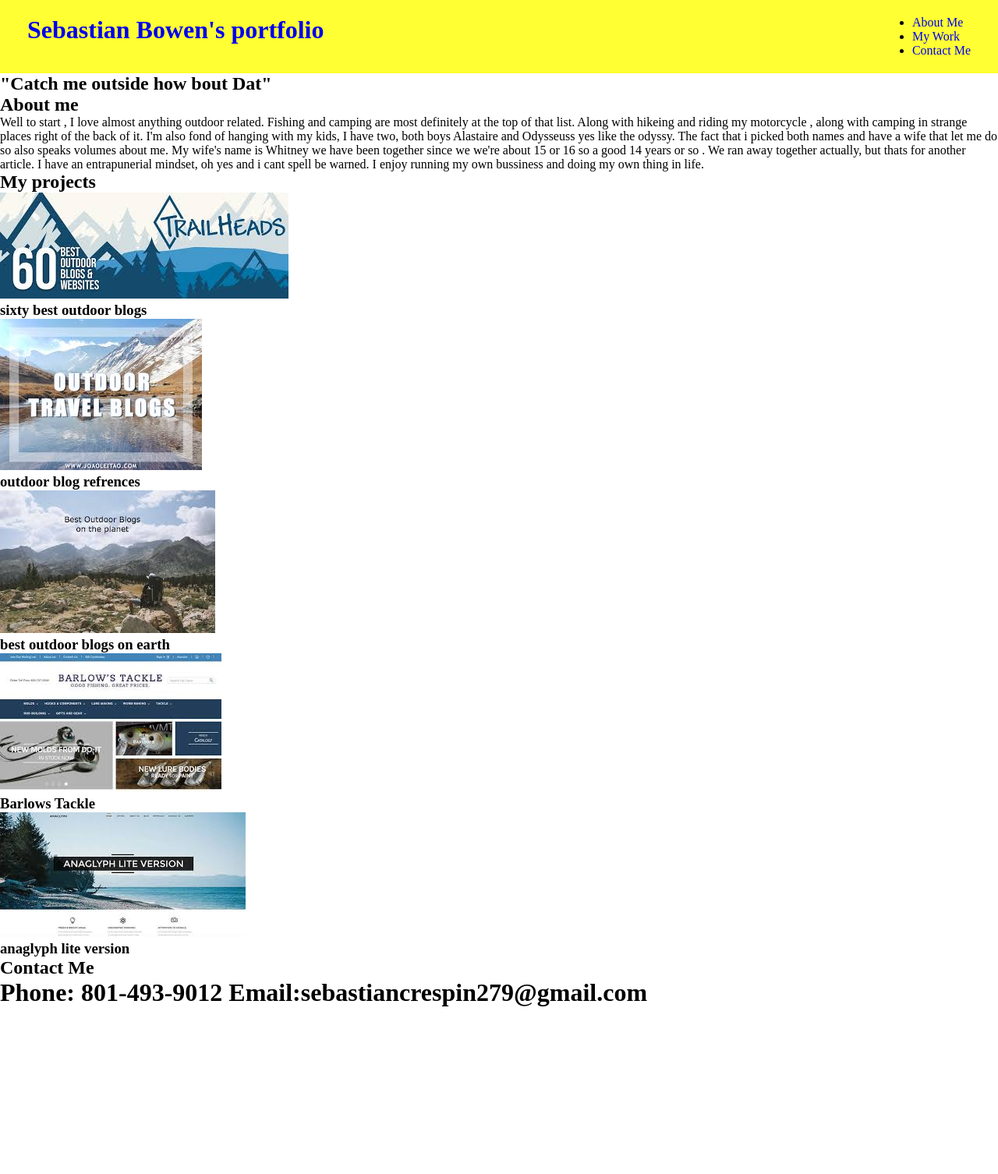
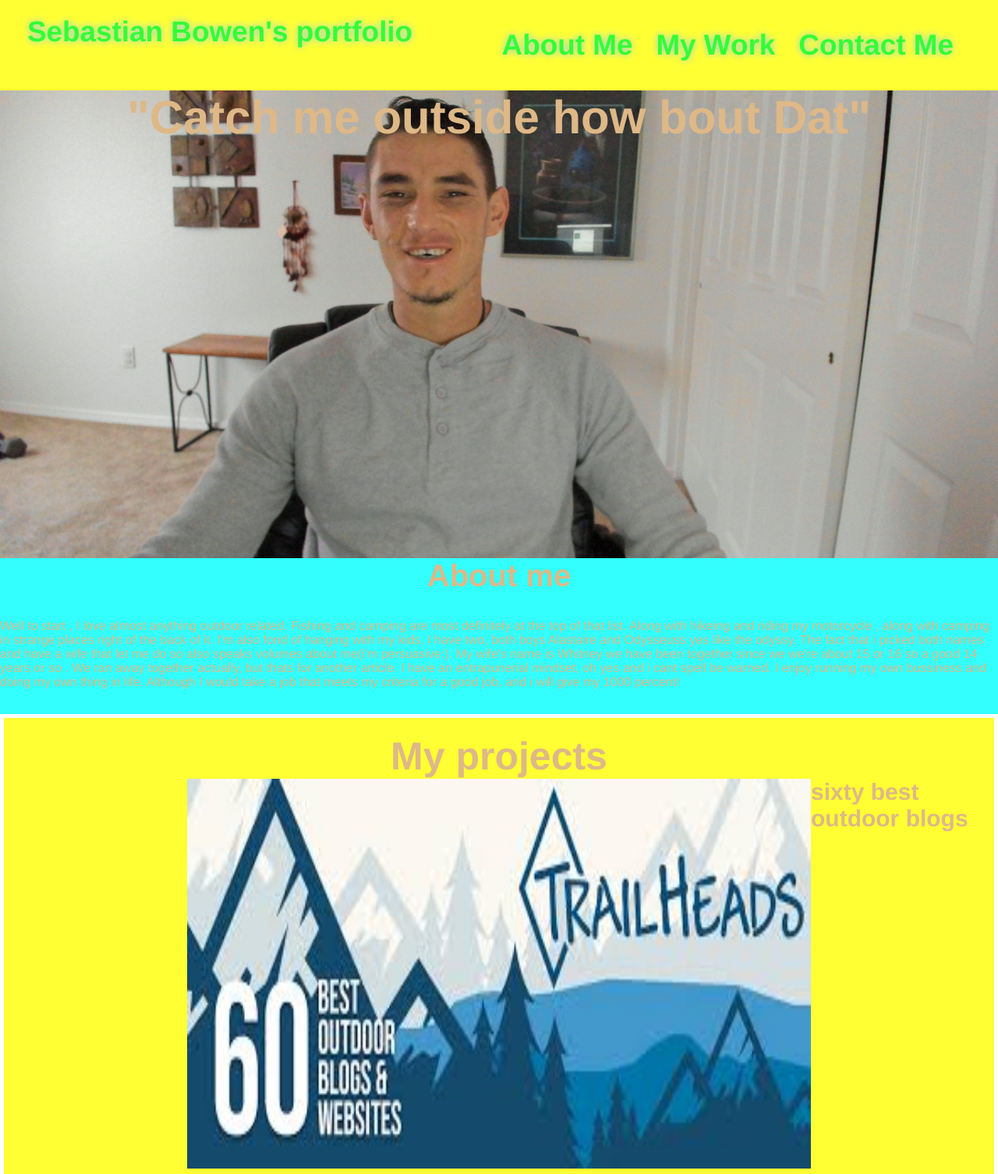
Before and after one commit to Sebastian2908-2007/Sebastian-Bowen-the-portfolio, a plain HTML site: page index.html in a window 1280 px wide. Shown: the top 1506 px of the page at 78% size. Before the commit the page ends 1292 px from the top, so only its background shows below. Drawn offline with Linux system fonts and the light colour scheme.

Commit message:
done product

```diff
--- a/assets/style.css
+++ b/assets/style.css
@@ -8,19 +8,235 @@
     margin: 0;
     padding: 0;
 }
-
+body {
+    color: burlywood;
+    font-family: helvetica, arial, sans-serif;
+    height: 100%;
+}
+html {
+    height: 100%;
+}
 
 header {
     padding: 20px 35px;
     background-color: var(--third-color);
     display: flex;
     justify-content: space-between;
+    flex-wrap: wrap;
 
 
 }
 header a {
     text-decoration: none;
-}
-.hero {
+    font-size: 2.88vw;
+    color: var(--secondary-color);
+    text-shadow: 0 0 10px rgba(135,206,235,1);
 
 }
+header nav {
+    margin: 7px;
+
+}
+header nav ul {
+    display: flex;
+    flex-wrap: wrap;
+    justify-content: space-between;
+    align-items: center;
+    list-style: none;
+}
+header nav ul li {
+    padding: 10px 15px;
+    font-weight: bold;
+    font-size: 1.88vw;
+    text-shadow: 0 0 10px rgba(135,206,235,1);
+
+}
+header nav ul li a:hover {
+    background: var(--third-color);
+    color: var(--primary-color);
+    border-radius: 20px;
+    text-shadow: none;
+
+}
+/* header styles end */
+
+
+/* footer begins */
+footer {
+    background: var(--primary-color);
+    padding: 50px 45px;
+    display: flex;
+    justify-content: space-between;
+    flex-wrap: wrap;
+    width: 100%
+}
+footer h2 {
+    color: var(--third-color);
+    font-size: 50px;
+}
+/* end footer*/
+
+
+/* hero begins */
+
+
+.hero {
+    background-image: url(./me.jpg);
+    height: 600px;
+    background-size: cover;
+    display: flex;
+    justify-content:  center;
+    flex-wrap: wrap;
+    background-attachment: fixed;
+    background-position: 80%;
+}
+.hero h2 {
+    font-size: 60px;
+}
+ /* hero end */
+
+ /* about me */
+
+ .about-me {
+     background: var(--primary-color);
+     height: 200px;
+     display: flex;
+     justify-content:center;
+     flex-wrap: wrap;
+ }
+ .about-me h2 {
+     font-size: 40px;
+
+ }
+ .about-me p {
+     font-size: 1.0em;
+ }
+ /* about me ends */
+
+
+ .top {
+     display: flex;
+     justify-content: center;
+
+ }
+ .top img {
+     width: 800px;
+     height: 500px;
+ }
+ .top img:hover {
+     filter: brightness(50%);
+
+ }
+ .top h3 {
+     position: absolute;
+ }
+ .row-1 {
+     display: flex;
+     flex-wrap: wrap;
+     justify-content: center;
+     margin:30px;
+ }
+ .row-1 img {
+     height: 512px;
+     width: 512px;
+ }
+ .row-1 img:hover {
+     filter: brightness(50%);
+ }
+ .row-1 h3 {
+     font-size: 30px;
+ }
+ .row-2 {
+     display: flex;
+     flex-wrap: wrap;
+     justify-content: center;
+     margin:30px;
+ }
+.row-2 img {
+    height:512px;
+    width: 512px;
+}
+.row-2 img:hover {
+    filter:brightness(50%);
+}
+.row-2 h3 {
+    font-size: 30px;
+}
+.my-work {
+    background-color: var(--third-color);
+    margin: 5px;
+    padding: 20px;
+}
+.my-work h2 {
+    font-size: 50px;
+    text-align: center;
+}
+.top h3 {
+    font-size: 30px;
+
+}
+
+/* media queries */
+@media screen and (max-width: 980px) {
+
+}
+
+@media screen and (max-width: 768px) {
+    .hero {
+        background-image: url(./me.jpg);
+            height: 200px;
+            background-size:cover;
+            display: flex;
+            justify-content:  center;
+            flex-wrap: wrap;
+            background-attachment: fixed;
+            background-position: 100%
+
+            }
+
+
+
+
+
+
+}
+@media screen and (max-width: 575px) {
+    header a {
+        font-size: 5.88vw;
+    }
+
+    .about-me p {
+        font-size:10px;
+    }
+    header nav ul {
+        display: flex;
+        flex-wrap: wrap;
+        justify-content: space-between;
+        align-items: center;
+        list-style: none;
+    }
+    .hero {
+background-image: url(./me.jpg);
+    height: 200px;
+    background-size:contain;
+    display: flex;
+    justify-content:  center;
+    flex-wrap: wrap;
+    background-attachment: fixed;
+    background-position: 100%
+    }
+    .my-work{
+        width: 100%
+    }
+    .top img {
+        width:95%;
+    }
+    .top h3 {
+        font-size:20px;
+
+    }
+    footer h1 {
+        font-size:25px;
+    }
+
+}
--- a/index.html
+++ b/index.html
@@ -32,7 +32,7 @@
     </section>
     <!--end hero-->
     <!--about me-->
-<section id= "about-me">
+<section id= "about-me" class="about-me">
     <h2>About me</h2>
     <p>Well to start , I love almost anything outdoor related.
         Fishing and camping are most definitely at the top of that list.
@@ -40,10 +40,10 @@
          strange places right of the back of it. I'm also fond of hanging with
          my kids, I have two, both boys Alastaire and Odysseuss yes like the odyssy.
          The fact that i picked both names and have a wife that let me do so also speaks
-         volumes about me. My wife's name is Whitney we have been together since we we're
+         volumes about me(i'm persuasive:). My wife's name is Whitney we have been together since we we're
          about 15 or 16 so a good 14 years or so . We ran away together actually, but thats for another
          article. I have an entrapunerial mindset, oh yes and i cant spell be warned. I enjoy running my own bussiness
-         and doing my own thing in life.
+         and doing my own thing in life. Although I would take a job that meets my criteria for a good job, and i will give my 1000 percent!
     </p>
 </section>
 <!--end about me-->
@@ -54,46 +54,60 @@
         <h2>My projects</h2>
     </div>
 <div class="top">
-    <article>
+    <article class="top">
+        <a href="https://www.snewsnet.com/">
     <img src="./assets/Sebastian-Bowen-the-portfolio.jfif" alt= "sixty best ouutdoor blogs"/>
+        </a>
     <div>
         <h3>sixty best outdoor blogs</h3>
     </div>
     </article>
 </div>
- <div class = "middle2">
-    <article>
+ <div class="row-1">
+    <article class="pic">
+        <a href="https://www.snewsnet.com/">
         <img src="./assets/second pic.jfif" alt= "outdoor blog more refrences"/>
+        </a>
         <div>
             <h3>outdoor blog refrences</h3>
         </div>
     </article>
-    <article>
+
+
+    <article class="pic">
+        <a href="https://www.snewsnet.com/">
         <img src="./assets/third pic.jfif" alt= "Best outdoor blogs on the planet"/>
+        </a>
         <div>
             <h3>best outdoor blogs on earth</h3>
         </div>
     </article>
 </div>
- <div class="bottom2">
-    <article>
+
+ <div class="row-2">
+    <article class="pic">
+        <a href="https://www.snewsnet.com/">
         <img src="./4th pic.jfif"   alt="Barlows Tackle "/>
+        </a>
         <div>
             <h3>Barlows Tackle</h3>
         </div>
     </article>
-    <article>
+
+    <article class="pic">
+        <a href="https://www.snewsnet.com/">
         <img src="5th pic.jfif" alt="anaglyph lite version"/>
+        </a>
         <div>
             <h3>anaglyph lite version</h3>
         </div>
     </article>
- </div>
+</div>
 </section>
 <!--end my work-->
 <footer id="contact-me">
     <h2>Contact Me</h2>
-    <h1>Phone: 801-493-9012        Email:sebastiancrespin279@gmail.com</h1>
+    <h1>Phone: 801-493-9012        Email: sebastiancrespin279@gmail.com</h1>
 </footer>
     </body>
 </html>
```
Also changed, not shown: assets/me.jpg (renamed from me smiling.jpg).
